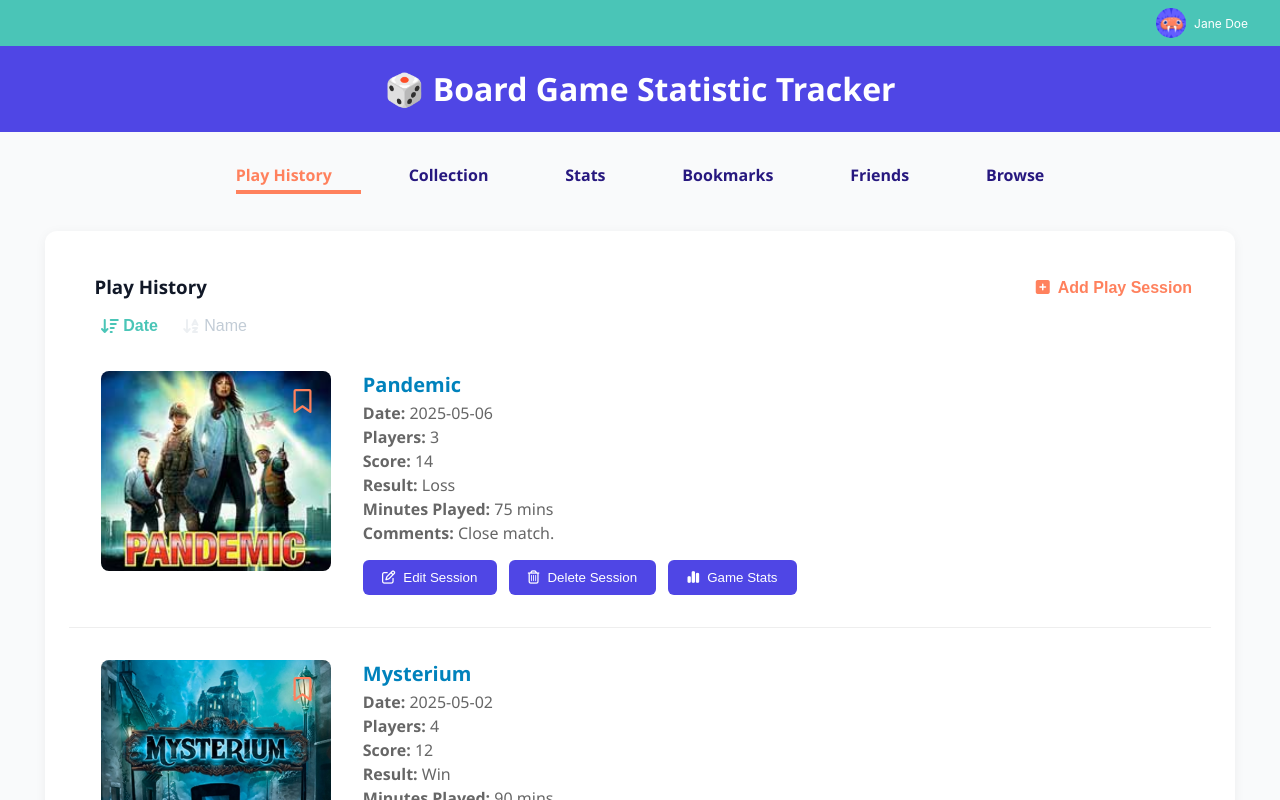
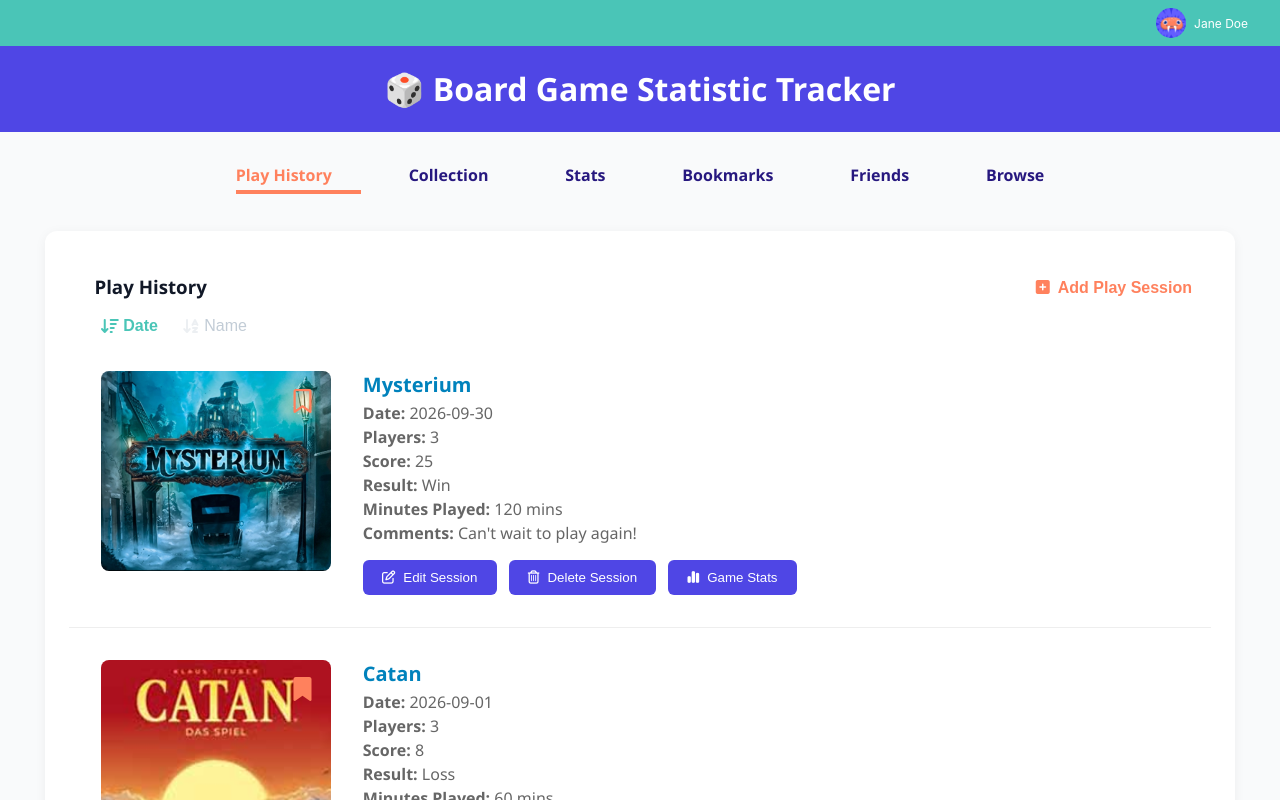
Before and after one commit to kwags/bgst, a React (Create React App) app: page / in a window 1280 px wide. Shown: the top 800 px of the page. Built offline with nearby package versions, Linux system fonts and the light colour scheme.

Commit message:
Updates to mock api and stats.

```diff
--- a/src/UserStats.js
+++ b/src/UserStats.js
@@ -85,7 +85,7 @@ const UserStats = ({ playHistory, userId, showHeading=true }) => {
                                     setActiveTab("results")} className={`${styles.tabButton} ${activeTab === "results" ? styles.activeTab : ""}`}>Results
                                 </button>
                                 <button onClick={() =>
-                                    setActiveTab("monthly")} className={`${styles.tabButton} ${activeTab === "monthly" ? styles.activeTab : ""}`}>Plays in 2025</button>
+                                    setActiveTab("monthly")} className={`${styles.tabButton} ${activeTab === "monthly" ? styles.activeTab : ""}`}>Plays in 2026</button>
                                 <button onClick={() =>
                                     setActiveTab("scores")} className={`${styles.tabButton} ${activeTab === "scores" ? styles.activeTab : ""}`}>Score Over Time</button>
                             </div>
--- a/src/mockAPI.js
+++ b/src/mockAPI.js
@@ -30,61 +30,67 @@ export const mockData = {
   ],
 
   gameSessions: [
-    { id: 1, userId: 1, gameId: 1, date: "2025-01-04", numPlayers: 4, score: 10, result: "Win", time: 120, comments: "Excellent competion!" },
-    { id: 2, userId: 1, gameId: 2, date: "2025-01-02", numPlayers: 3, score: 5, result: "Loss", time: 60, comments: "Exciting game throughout" },
-    { id: 3, userId: 1, gameId: 3, date: "2025-02-03", numPlayers: 2, score: 8, result: "Win", time: 90, comments: "Hard fought win" },
-    { id: 4, userId: 2, gameId: 4, date: "2025-03-04", numPlayers: 4, score: 12, result: "Loss", time: 45, comments: "Quick game." },
-    { id: 5, userId: 2, gameId: 5, date: "2025-02-05", numPlayers: 3, score: 15, result: "Win", time: 30, comments: "Challenging competition." },
-    { id: 6, userId: 1, gameId: 14, date: "2025-03-08", numPlayers: 4, score: 4, result: "Win", time: 120, comments: "First time playing this game" },
-    { id: 7, userId: 1, gameId: 3, date: "2025-03-13", numPlayers: 3, score: 105, result: "Draw", time: 180, comments: "This was really fun!" },
-    { id: 8, userId: 1, gameId: 1, date: "2025-03-27", numPlayers: 3, score: 10, result: "Win", time: 180, comments: "Always a fun game" },
-    { id: 9, userId: 1, gameId: 6, date: "2025-04-01", numPlayers: 5, score: 20, result: "Win", time: 150, comments: "Great teamwork!" },
-    { id: 10, userId: 1, gameId: 7, date: "2025-04-05", numPlayers: 4, score: 18, result: "Loss", time: 90, comments: "Close game!" },
-    { id: 11, userId: 2, gameId: 8, date: "2025-04-10", numPlayers: 3, score: 25, result: "Win", time: 120, comments: "Loved the strategy!" },
-    { id: 12, userId: 2, gameId: 9, date: "2025-04-15", numPlayers: 2, score: 30, result: "Loss", time: 180, comments: "Tough opponent." },
-    { id: 13, userId: 3, gameId: 10, date: "2025-04-20", numPlayers: 4, score: 50, result: "Win", time: 240, comments: "Epic game!" },
-    { id: 14, userId: 3, gameId: 11, date: "2025-02-25", numPlayers: 3, score: 15, result: "Loss", time: 60, comments: "Quick match." },
-    { id: 15, userId: 4, gameId: 12, date: "2025-04-30", numPlayers: 6, score: 40, result: "Win", time: 180, comments: "Amazing experience!" },
-    { id: 16, userId: 4, gameId: 13, date: "2025-05-01", numPlayers: 5, score: 35, result: "DNF", time: 200, comments: "Challenging game." },
-    { id: 17, userId: 1, gameId: 14, date: "2025-05-02", numPlayers: 4, score: 12, result: "Win", time: 90, comments: "Enjoyed this one!" },
-    { id: 18, userId: 2, gameId: 1, date: "2025-05-03", numPlayers: 3, score: 8, result: "Loss", time: 60, comments: "Could have done better." },
-    { id: 19, userId: 3, gameId: 2, date: "2025-05-04", numPlayers: 2, score: 10, result: "Win", time: 45, comments: "Quick and fun!" },
-    { id: 20, userId: 4, gameId: 3, date: "2025-05-05", numPlayers: 4, score: 22, result: "Win", time: 120, comments: "Great strategy!" },
-    { id: 21, userId: 1, gameId: 4, date: "2025-05-06", numPlayers: 3, score: 14, result: "Loss", time: 75, comments: "Close match." },
-    { id: 22, userId: 2, gameId: 5, date: "2025-05-07", numPlayers: 4, score: 18, result: "Win", time: 100, comments: "Teamwork paid off!" },
-    { id: 23, userId: 3, gameId: 6, date: "2025-05-08", numPlayers: 5, score: 25, result: "Draw", time: 150, comments: "Tough competition." },
-    { id: 24, userId: 5, gameId: 7, date: "2025-03-05", numPlayers: 4, score: 18, result: "Loss", time: 90, comments: "Really close one!" },
-    { id: 25, userId: 5, gameId: 8, date: "2025-04-10", numPlayers: 3, score: 25, result: "Win", time: 120, comments: "Interesting strategy!" },
-    { id: 26, userId: 5, gameId: 9, date: "2025-05-07", numPlayers: 2, score: 30, result: "Loss", time: 180, comments: "Tough compotition." },
-    { id: 27, userId: 5, gameId: 10, date: "2025-04-20", numPlayers: 4, score: 50, result: "Win", time: 240, comments: "Great game!" },
+    { id: 1, userId: 1, gameId: 1, date: "2026-01-04", numPlayers: 4, score: 10, result: "Win", time: 120, comments: "Excellent competion!" },
+    { id: 2, userId: 1, gameId: 2, date: "2026-01-02", numPlayers: 3, score: 5, result: "Loss", time: 60, comments: "Exciting game throughout" },
+    { id: 3, userId: 1, gameId: 3, date: "2026-02-03", numPlayers: 2, score: 8, result: "Win", time: 90, comments: "Hard fought win" },
+    { id: 4, userId: 2, gameId: 4, date: "2026-03-04", numPlayers: 4, score: 12, result: "Loss", time: 45, comments: "Quick game." },
+    { id: 5, userId: 2, gameId: 5, date: "2026-02-05", numPlayers: 3, score: 15, result: "Win", time: 30, comments: "Challenging competition." },
+    { id: 6, userId: 1, gameId: 14, date: "2026-03-08", numPlayers: 4, score: 4, result: "Win", time: 120, comments: "First time playing this game" },
+    { id: 7, userId: 1, gameId: 3, date: "2026-03-13", numPlayers: 3, score: 105, result: "Draw", time: 180, comments: "This was really fun!" },
+    { id: 8, userId: 1, gameId: 1, date: "2026-03-27", numPlayers: 3, score: 10, result: "Win", time: 180, comments: "Always a fun game" },
+    { id: 9, userId: 1, gameId: 6, date: "2026-04-01", numPlayers: 5, score: 20, result: "Win", time: 150, comments: "Great teamwork!" },
+    { id: 10, userId: 1, gameId: 7, date: "2026-04-05", numPlayers: 4, score: 18, result: "Loss", time: 90, comments: "Close game!" },
+    { id: 11, userId: 2, gameId: 8, date: "2026-04-10", numPlayers: 3, score: 25, result: "Win", time: 120, comments: "Loved the strategy!" },
+    { id: 12, userId: 2, gameId: 9, date: "2026-04-15", numPlayers: 2, score: 30, result: "Loss", time: 180, comments: "Tough opponent." },
+    { id: 13, userId: 3, gameId: 10, date: "2026-04-20", numPlayers: 4, score: 50, result: "Win", time: 240, comments: "Epic game!" },
+    { id: 14, userId: 3, gameId: 11, date: "2026-02-25", numPlayers: 3, score: 15, result: "Loss", time: 60, comments: "Quick match." },
+    { id: 15, userId: 4, gameId: 12, date: "2026-04-30", numPlayers: 6, score: 40, result: "Win", time: 180, comments: "Amazing experience!" },
+    { id: 16, userId: 4, gameId: 13, date: "2026-05-01", numPlayers: 5, score: 35, result: "DNF", time: 200, comments: "Challenging game." },
+    { id: 17, userId: 1, gameId: 14, date: "2026-05-02", numPlayers: 4, score: 12, result: "Win", time: 90, comments: "Enjoyed this one!" },
+    { id: 18, userId: 2, gameId: 1, date: "2026-05-03", numPlayers: 3, score: 8, result: "Loss", time: 60, comments: "Could have done better." },
+    { id: 19, userId: 3, gameId: 2, date: "2026-05-04", numPlayers: 2, score: 10, result: "Win", time: 45, comments: "Quick and fun!" },
+    { id: 20, userId: 4, gameId: 3, date: "2026-05-05", numPlayers: 4, score: 22, result: "Win", time: 120, comments: "Great strategy!" },
+    { id: 21, userId: 1, gameId: 4, date: "2026-05-06", numPlayers: 3, score: 14, result: "Loss", time: 75, comments: "Close match." },
+    { id: 22, userId: 2, gameId: 5, date: "2026-05-07", numPlayers: 4, score: 18, result: "Win", time: 100, comments: "Teamwork paid off!" },
+    { id: 23, userId: 3, gameId: 6, date: "2026-05-08", numPlayers: 5, score: 25, result: "Draw", time: 150, comments: "Tough competition." },
+    { id: 24, userId: 5, gameId: 7, date: "2026-03-05", numPlayers: 4, score: 18, result: "Loss", time: 90, comments: "Really close one!" },
+    { id: 25, userId: 5, gameId: 8, date: "2026-04-10", numPlayers: 3, score: 25, result: "Win", time: 120, comments: "Interesting strategy!" },
+    { id: 26, userId: 5, gameId: 9, date: "2026-05-07", numPlayers: 2, score: 30, result: "Loss", time: 180, comments: "Tough compotition." },
+    { id: 27, userId: 5, gameId: 10, date: "2026-04-20", numPlayers: 4, score: 50, result: "Win", time: 240, comments: "Great game!" },
+    { id: 28, userId: 1, gameId: 13, date: "2026-06-16", numPlayers: 3, score: 105, result: "Draw", time: 180, comments: "This was really fun!" },
+    { id: 29, userId: 1, gameId: 6, date: "2026-07-08", numPlayers: 5, score: 25, result: "Draw", time: 150, comments: "Tough competition." },
+    { id: 30, userId: 1, gameId: 10, date: "2026-07-20", numPlayers: 4, score: 50, result: "Win", time: 240, comments: "Epic game!" },
+    { id: 32, userId: 1, gameId: 8, date: "2026-08-03", numPlayers: 3, score: 25, result: "Win", time: 120, comments: "Loved the strategy!" },
+    { id: 31, userId: 1, gameId: 1, date: "2026-09-01", numPlayers: 3, score: 8, result: "Loss", time: 60, comments: "Could have done better." },
+    { id: 33, userId: 1, gameId: 14, date: "2026-09-30", numPlayers: 3, score: 25, result: "Win", time: 120, comments: "Can't wait to play again!" },
   ],
 
   collection: [
-    { id: 1, userId: 1, gameId: 1, purchaseDate: '2025-03-01', purchasePrice: '25.99' },
-    { id: 2, userId: 1, gameId: 2, purchaseDate: '2025-03-15', purchasePrice: '29.99' },
-    { id: 3, userId: 1, gameId: 3, purchaseDate: '2025-03-20', purchasePrice: '40.99' },
-    { id: 4, userId: 2, gameId: 4, purchaseDate: '2025-04-01', purchasePrice: '19.99' },
-    { id: 5, userId: 2, gameId: 5, purchaseDate: '2025-04-02', purchasePrice: '31.99' },
-    { id: 6, userId: 1, gameId: 6, purchaseDate: '2025-04-05', purchasePrice: '59.99' },
-    { id: 7, userId: 3, gameId: 7, purchaseDate: '2025-04-10', purchasePrice: '45.00' },
-    { id: 8, userId: 3, gameId: 8, purchaseDate: '2025-04-15', purchasePrice: '50.00' },
-    { id: 9, userId: 4, gameId: 9, purchaseDate: '2025-04-20', purchasePrice: '70.00' },
-    { id: 10, userId: 4, gameId: 10, purchaseDate: '2025-04-25', purchasePrice: '80.00' },
-    { id: 11, userId: 5, gameId: 11, purchaseDate: '2025-05-01', purchasePrice: '35.00' },
-    { id: 12, userId: 5, gameId: 12, purchaseDate: '2025-05-05', purchasePrice: '60.00' },
-    { id: 13, userId: 1, gameId: 13, purchaseDate: '2025-05-10', purchasePrice: '75.00' },
-    { id: 14, userId: 2, gameId: 14, purchaseDate: '2025-05-15', purchasePrice: '40.00' },
-    { id: 15, userId: 3, gameId: 1, purchaseDate: '2025-05-20', purchasePrice: '25.99' },
-    { id: 16, userId: 4, gameId: 2, purchaseDate: '2025-05-25', purchasePrice: '29.99' },
-    { id: 17, userId: 5, gameId: 3, purchaseDate: '2025-06-01', purchasePrice: '40.99' },
-    { id: 18, userId: 1, gameId: 4, purchaseDate: '2025-06-05', purchasePrice: '19.99' },
-    { id: 19, userId: 2, gameId: 5, purchaseDate: '2025-06-10', purchasePrice: '31.99' },
-    { id: 20, userId: 3, gameId: 6, purchaseDate: '2025-06-15', purchasePrice: '59.99' },
-    { id: 21, userId: 4, gameId: 7, purchaseDate: '2025-06-20', purchasePrice: '45.00' },
-    { id: 22, userId: 5, gameId: 8, purchaseDate: '2025-06-25', purchasePrice: '50.00' },
-    { id: 23, userId: 1, gameId: 9, purchaseDate: '2025-07-01', purchasePrice: '70.00' },
-    { id: 24, userId: 2, gameId: 10, purchaseDate: '2025-07-05', purchasePrice: '80.00' },
-    { id: 25, userId: 3, gameId: 11, purchaseDate: '2025-07-10', purchasePrice: '35.00' },
+    { id: 1, userId: 1, gameId: 1, purchaseDate: '2026-03-01', purchasePrice: '25.99' },
+    { id: 2, userId: 1, gameId: 2, purchaseDate: '2026-03-15', purchasePrice: '29.99' },
+    { id: 3, userId: 1, gameId: 3, purchaseDate: '2026-03-20', purchasePrice: '40.99' },
+    { id: 4, userId: 2, gameId: 4, purchaseDate: '2026-04-01', purchasePrice: '19.99' },
+    { id: 5, userId: 2, gameId: 5, purchaseDate: '2026-04-02', purchasePrice: '31.99' },
+    { id: 6, userId: 1, gameId: 6, purchaseDate: '2026-04-05', purchasePrice: '59.99' },
+    { id: 7, userId: 3, gameId: 7, purchaseDate: '2026-04-10', purchasePrice: '45.00' },
+    { id: 8, userId: 3, gameId: 8, purchaseDate: '2026-04-15', purchasePrice: '50.00' },
+    { id: 9, userId: 4, gameId: 9, purchaseDate: '2026-04-20', purchasePrice: '70.00' },
+    { id: 10, userId: 4, gameId: 10, purchaseDate: '2026-04-25', purchasePrice: '80.00' },
+    { id: 11, userId: 5, gameId: 11, purchaseDate: '2026-05-01', purchasePrice: '35.00' },
+    { id: 12, userId: 5, gameId: 12, purchaseDate: '2026-05-05', purchasePrice: '60.00' },
+    { id: 13, userId: 1, gameId: 13, purchaseDate: '2026-05-10', purchasePrice: '75.00' },
+    { id: 14, userId: 2, gameId: 14, purchaseDate: '2026-05-15', purchasePrice: '40.00' },
+    { id: 15, userId: 3, gameId: 1, purchaseDate: '2026-05-20', purchasePrice: '25.99' },
+    { id: 16, userId: 4, gameId: 2, purchaseDate: '2026-05-25', purchasePrice: '29.99' },
+    { id: 17, userId: 5, gameId: 3, purchaseDate: '2026-06-01', purchasePrice: '40.99' },
+    { id: 18, userId: 1, gameId: 4, purchaseDate: '2026-06-05', purchasePrice: '19.99' },
+    { id: 19, userId: 2, gameId: 5, purchaseDate: '2026-06-10', purchasePrice: '31.99' },
+    { id: 20, userId: 3, gameId: 6, purchaseDate: '2026-06-15', purchasePrice: '59.99' },
+    { id: 21, userId: 4, gameId: 7, purchaseDate: '2026-06-20', purchasePrice: '45.00' },
+    { id: 22, userId: 5, gameId: 8, purchaseDate: '2026-06-25', purchasePrice: '50.00' },
+    { id: 23, userId: 1, gameId: 9, purchaseDate: '2026-07-01', purchasePrice: '70.00' },
+    { id: 24, userId: 2, gameId: 10, purchaseDate: '2026-07-05', purchasePrice: '80.00' },
+    { id: 25, userId: 3, gameId: 11, purchaseDate: '2026-07-10', purchasePrice: '35.00' },
 ],
 
   bookmarks: [
```
